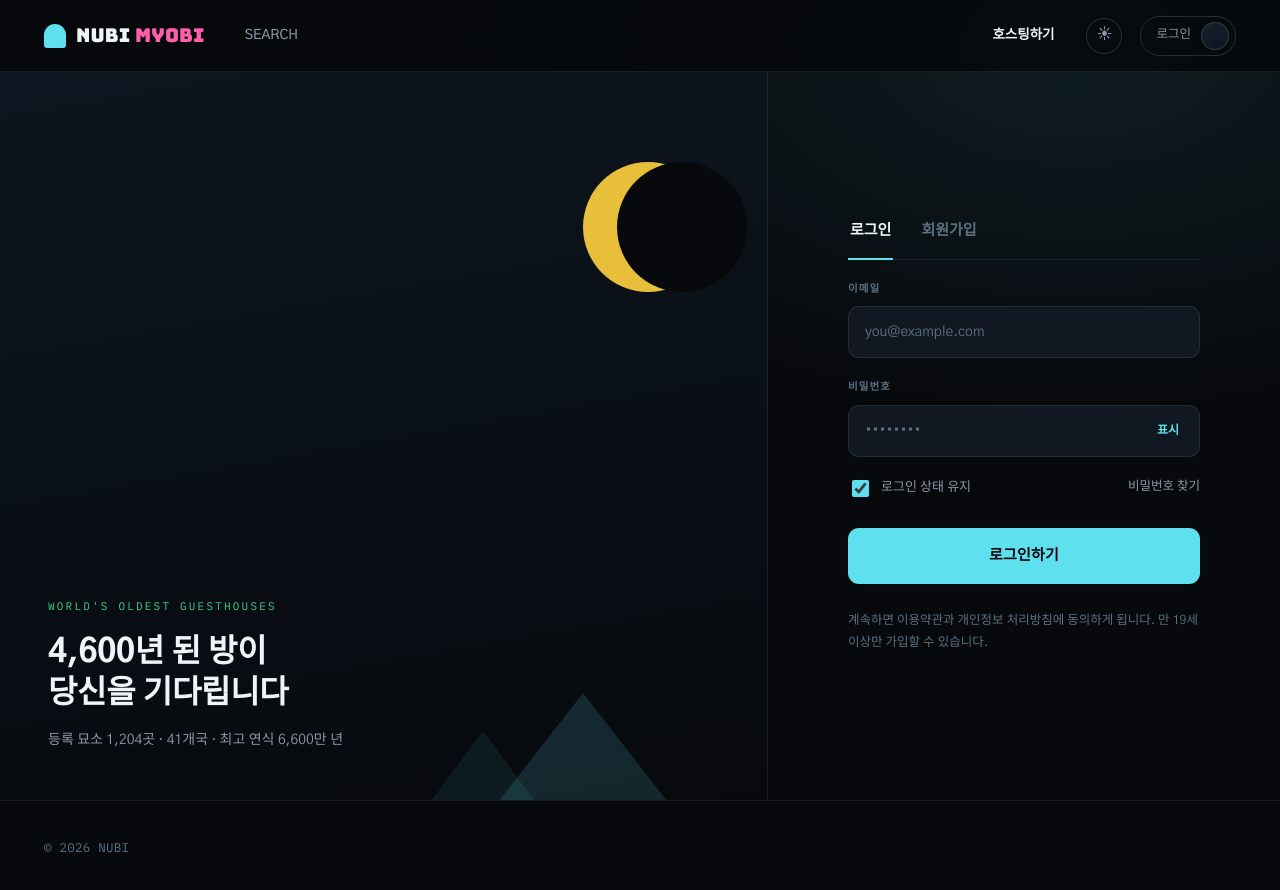
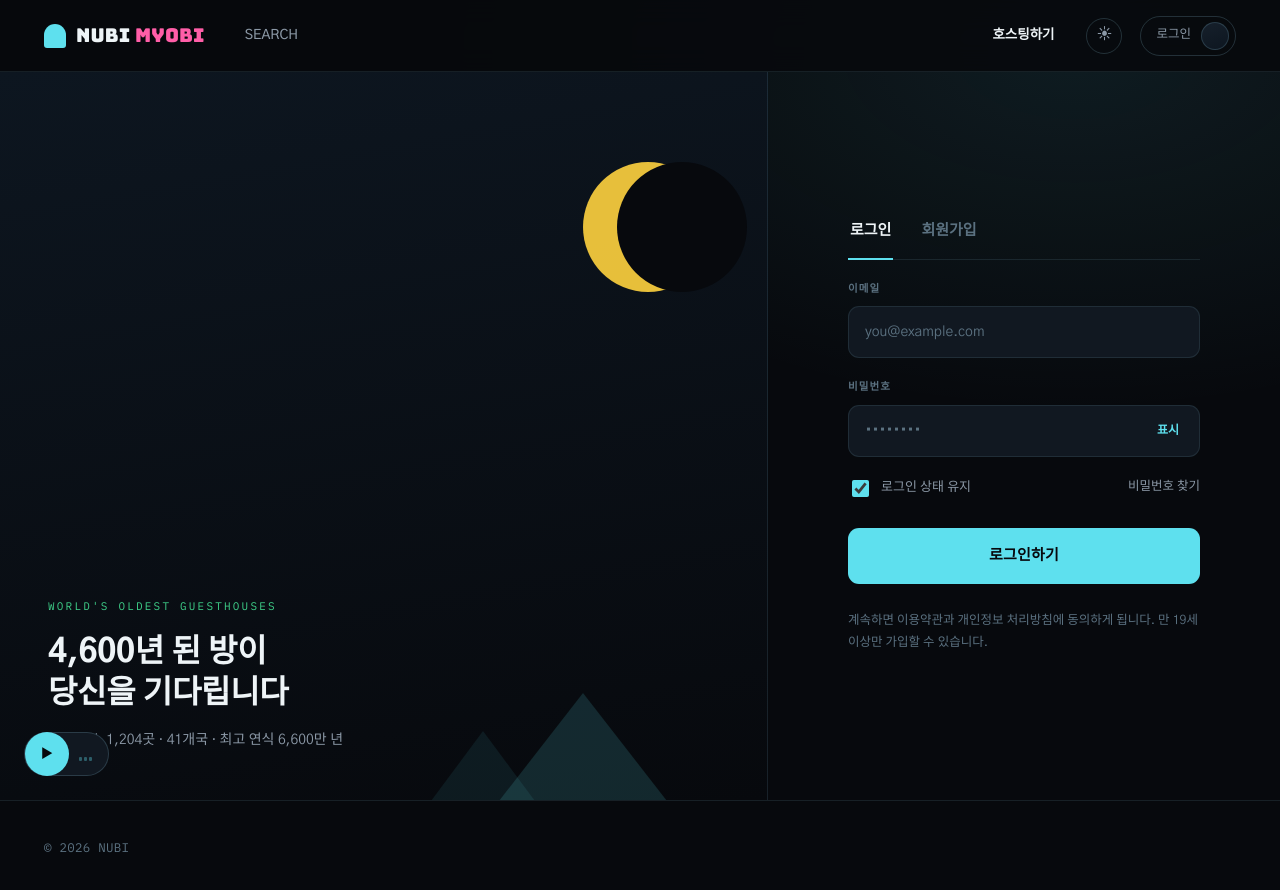
Before and after one commit to jiy0-0nv/nubi, a React (Vite) app in the folder frontend/: page /login in a window 1280 px wide. Shown: the top 890 px of the page. Built offline with nearby package versions, Linux system fonts and the light colour scheme; a web font is replaced by a local one.

Commit message:
브금넣음

```diff
--- /dev/null
+++ b/frontend/src/components/MusicBar.jsx
@@ -0,0 +1,44 @@
+import { useRef, useState } from 'react';
+
+const TRACK_SRC = '/audio/bgm.mp3';
+
+/**
+ * 좌측 하단 고정 배경음악 재생 바.
+ * 브라우저 자동재생 정책 때문에 페이지 진입 시엔 항상 멈춰 있고,
+ * 사용자가 재생 버튼을 눌러야 소리가 납니다.
+ */
+export default function MusicBar() {
+  const audioRef = useRef(null);
+  const [playing, setPlaying] = useState(false);
+
+  const toggle = () => {
+    const audio = audioRef.current;
+    if (!audio) return;
+    if (playing) {
+      audio.pause();
+    } else {
+      audio.play().catch(() => {});
+    }
+    setPlaying((p) => !p);
+  };
+
+  return (
+    <div className={`music-bar${playing ? ' playing' : ''}`}>
+      <audio ref={audioRef} src={TRACK_SRC} loop preload="none" />
+      <button
+        type="button"
+        className="music-bar-toggle"
+        onClick={toggle}
+        aria-label={playing ? '배경음악 일시정지' : '배경음악 재생'}
+      >
+        {playing ? '❚❚' : '▶'}
+      </button>
+      {/* <span className="music-bar-label">묘지의 소리</span> */}
+      <span className="music-bar-bars" aria-hidden="true">
+        <i />
+        <i />
+        <i />
+      </span>
+    </div>
+  );
+}
--- a/frontend/src/components/UserLayout.jsx
+++ b/frontend/src/components/UserLayout.jsx
@@ -2,6 +2,7 @@ import { Outlet } from 'react-router-dom';
 import Navbar from './Navbar';
 import CursorThief from './CursorThief.jsx';
 import ScrollToTopButton from './ScrollToTopButton';
+import MusicBar from './MusicBar';
 
 /** 사용자 영역 공통 셸 (헤더 + 본문 + 푸터) */
 export default function UserLayout() {
@@ -33,6 +34,7 @@ export default function UserLayout() {
       */}
       <CursorThief idleDelay={10000} />
       <ScrollToTopButton />
+      <MusicBar />
     </>
   );
 }
--- a/frontend/src/index.css
+++ b/frontend/src/index.css
@@ -1058,6 +1058,89 @@ a.list-row:hover,
   transform: translateY(-2px);
 }
 
+.music-bar {
+  position: fixed;
+  left: 24px;
+  bottom: 24px;
+  z-index: 40;
+  display: flex;
+  align-items: center;
+  gap: 10px;
+  height: 44px;
+  padding-right: 16px;
+  border-radius: 999px;
+  border: 1px solid var(--hair-strong);
+  background: var(--stone);
+  box-shadow: var(--shadow);
+}
+
+.music-bar-toggle {
+  flex-shrink: 0;
+  width: 44px;
+  height: 44px;
+  display: grid;
+  place-items: center;
+  border-radius: 999px;
+  border: 0;
+  background: var(--blood-bright);
+  color: var(--on-accent);
+  font-size: 13px;
+  line-height: 1;
+  cursor: pointer;
+  transition: filter 0.16s ease;
+}
+
+.music-bar-toggle:hover {
+  filter: brightness(1.08);
+}
+
+.music-bar-label {
+  font-family: var(--font-mono);
+  font-size: 11px;
+  letter-spacing: 0.08em;
+  color: var(--ash);
+  white-space: nowrap;
+}
+
+.music-bar-bars {
+  display: flex;
+  align-items: flex-end;
+  gap: 2px;
+  height: 14px;
+}
+
+.music-bar-bars i {
+  width: 3px;
+  height: 4px;
+  background: var(--blood-bright);
+  border-radius: 1px;
+  opacity: 0.35;
+  transition: opacity 0.16s ease;
+}
+
+.music-bar.playing .music-bar-bars i {
+  opacity: 1;
+  animation: music-bar-bounce 0.9s ease-in-out infinite;
+}
+
+.music-bar.playing .music-bar-bars i:nth-child(2) {
+  animation-delay: 0.15s;
+}
+
+.music-bar.playing .music-bar-bars i:nth-child(3) {
+  animation-delay: 0.3s;
+}
+
+@keyframes music-bar-bounce {
+  0%,
+  100% {
+    height: 4px;
+  }
+  50% {
+    height: 14px;
+  }
+}
+
 .login-pill {
   display: flex;
   align-items: center;
```
Also changed, not shown: 1 other file (tests, documents, lock files or other folders).
